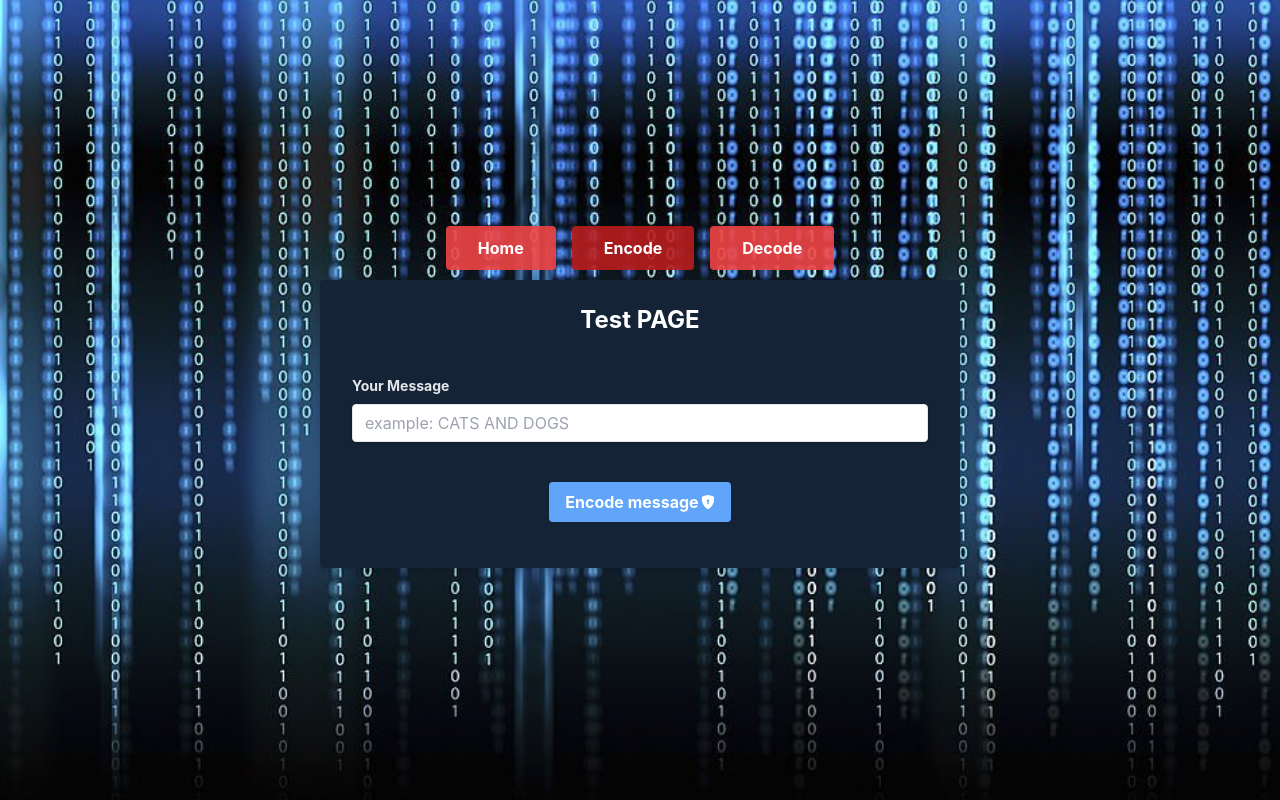
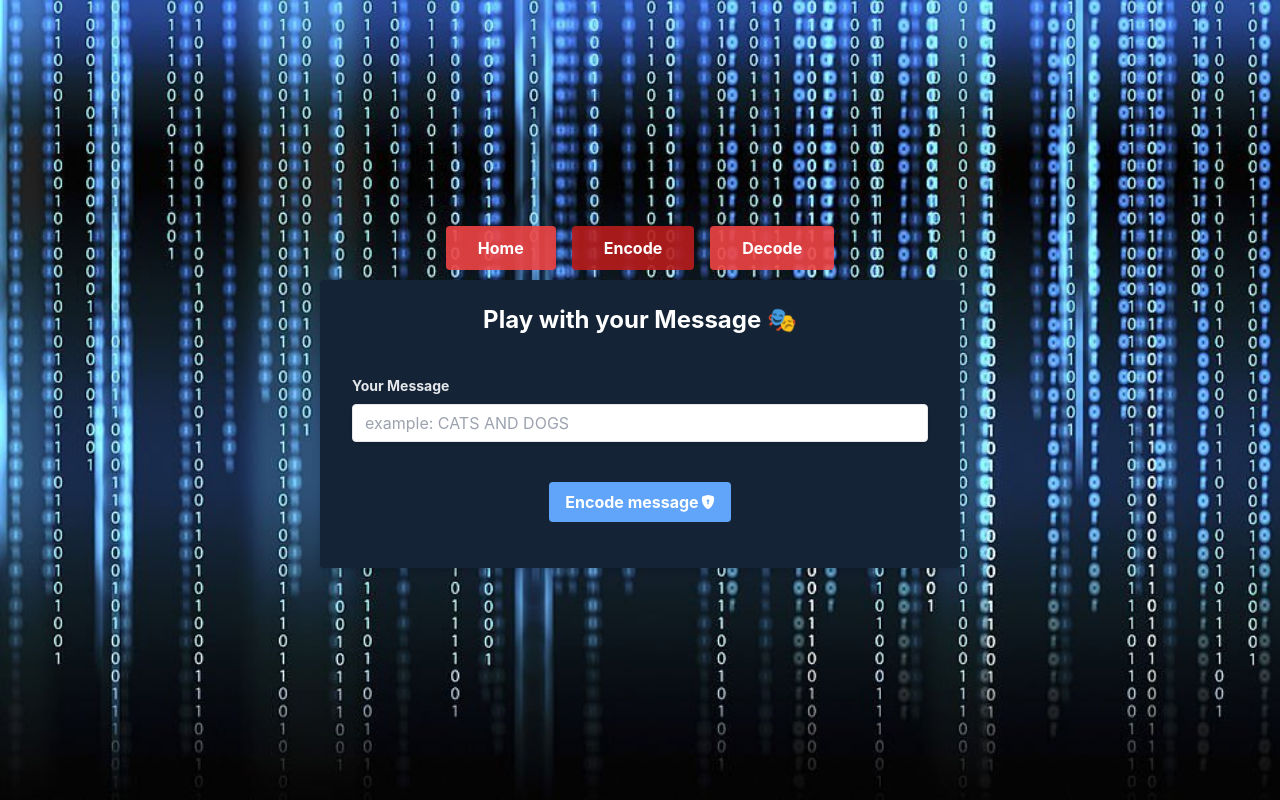
Before and after one commit to urmirahman/renata-intern-task, a React (Create React App) app: page /encode in a window 1280 px wide. Built offline with nearby package versions, Linux system fonts and the light colour scheme.

Commit message:
🚀 : deployed !

```diff
--- a/src/components/encode-decode/Encode.Component.jsx
+++ b/src/components/encode-decode/Encode.Component.jsx
@@ -79,7 +79,7 @@ const EncodeComponent = () => {
     >
       <div className="mb-10 flex justify-center">
         <span className="text-2xl font-bold text-white text-center">
-          Test PAGE
+      Play with your Message 🎭
         </span>
       </div>
       <Input
```
